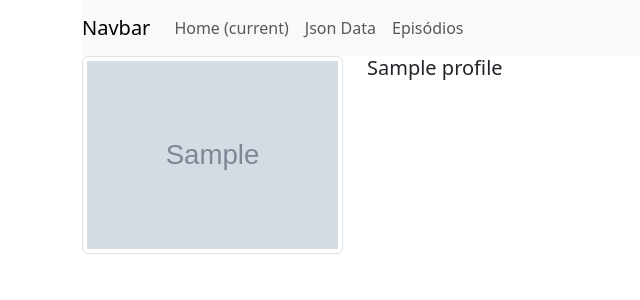
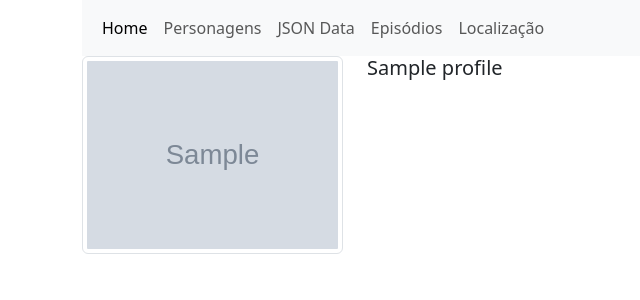
Before and after one commit to anapppp/squad-jill-tarter, a Flask app: template Desafio-4/templates/profile.html in a window 1280 px wide. Shown: the top 300 px of the page, without its empty margins (0-640 px from the left). Run offline with Flask 3, Linux system fonts and the light colour scheme; the template is opened without the code that fills it: most values are stand-ins (such as "Sample title", 1, 10 or a date in 2020); grey boxes marked "Sample" are stand-in pictures.

Commit message:
rota locations

```diff
--- a/Desafio-4/app.py
+++ b/Desafio-4/app.py
@@ -39,3 +39,22 @@ def get_list_characters():
             }
             characters_list.append(character_dict)
     return {"characters": characters_list}
+
+@app.route("/locations")
+def get_locations():
+    url = "https://rickandmortyapi.com/api/location/"
+    response = urllib.request.urlopen(url)
+    location_data = response.read()
+    locations_dict = json.loads(location_data)
+
+    locations_list = []
+    for location in locations_dict["results"]:
+        location_dict = {
+            "name": location["name"],
+            "type": location["type"],
+            "dimension": location["dimension"],
+            "id": location["id"]
+        }
+        locations_list.append(location_dict)
+
+    return render_template("locations.html", locations=locations_list)
--- a/Desafio-4/templates/nav.html
+++ b/Desafio-4/templates/nav.html
@@ -1,24 +1,33 @@
 <header>
-    <nav class="navbar navbar-expand-lg navbar-light bg-light">
-        <a class="navbar-brand" href="#">Navbar</a>
-        <button class="navbar-toggler" type="button" data-toggle="collapse"
-            data-target="#navbarNav" aria-controls="navbarNav"
-            aria-expanded="false" aria-label="Toggle navigation">
+    <nav class="navbar navbar-expand-lg bg-body-tertiary">
+      <div class="container-fluid">
+
+        <button class="navbar-toggler"
+         type="button"
+         data-bs-toggle="collapse"
+         data-bs-target="#navbarNav"
+         aria-controls="navbarNav"
+         aria-expanded="false"
+         aria-label="Toggle navigation">
           <span class="navbar-toggler-icon"></span>
         </button>
         <div class="collapse navbar-collapse" id="navbarNav">
           <ul class="navbar-nav">
-                <li class="nav-item active">
-                    <a class="nav-link" href="#">Home <span
-                            class="sr-only">(current)</span></a>
+            <li class="nav-item">
+              <a class="nav-link active" aria-current="page" href="#">Home</a>
+              <li class="nav-item">
+                <li class="nav-item">
+                  <a class="nav-link" href="/">Personagens</a>
+              <li class="nav-item">
+                <a class="nav-link" href="/lista">JSON Data</a>
+              <li class="nav-item">
+                <a class="nav-link" href="/episodes">Episódios</a>
               </li>
               <li class="nav-item">
-                    <a class="nav-link" href="/lista">Json Data</a>
-                </li>
-                <li class="nav-item">
-                    <a class="nav-link" href="/episodios">Episódios</a>
+                <a class="nav-link" href="/locations">Localização</a>
               </li>
             </ul>
           </div>
+        </div>
       </nav>
     </header>
```
Also changed, not shown: Desafio-4/templates/locations.html (+28 -0 lines). Lines whose indentation alone changed are shown as unchanged.
